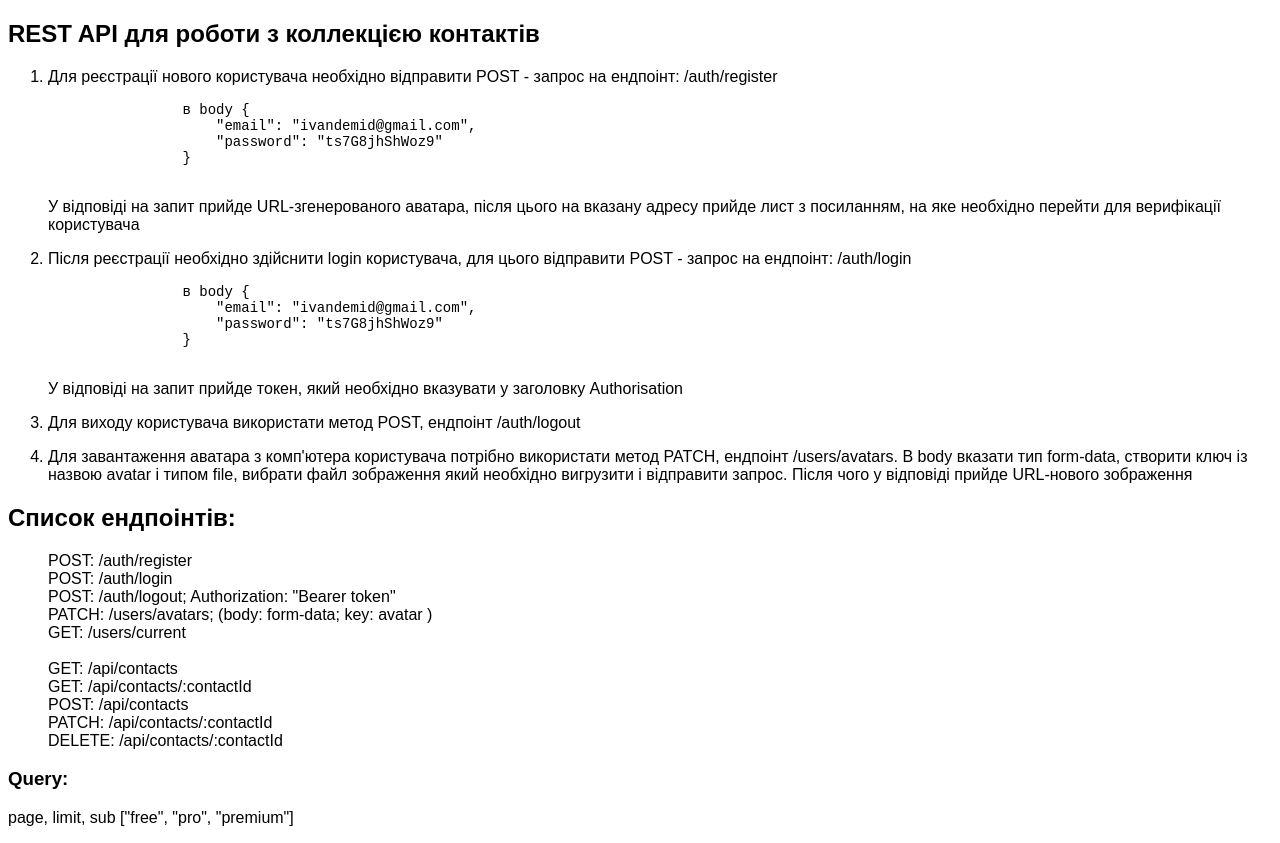
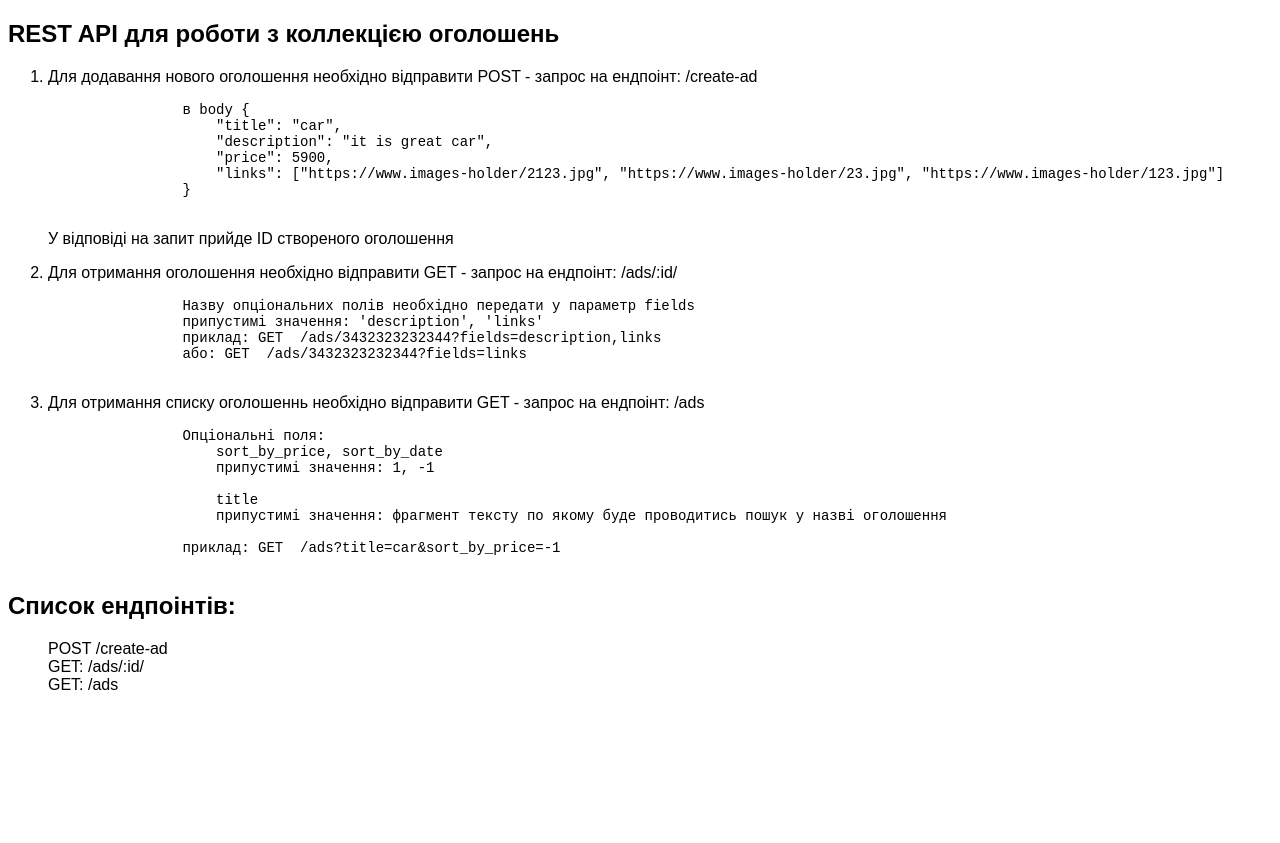
Before and after one commit to Lisnyk-M/ads-creator, a plain HTML site: page public/index.html in a window 1280 px wide. After the commit the page ends 800 px from the top, so only its background shows below. Drawn offline with Linux system fonts and the light colour scheme.

Commit message:
containing index.html

```diff
--- a/public/index.html
+++ b/public/index.html
@@ -25,57 +25,49 @@
 </head>
 
 <body>
-    <h2>REST API для роботи з коллекцією контактів</h2>
+    <h2>REST API для роботи з коллекцією оголошень</h2>
     <ul class="instructions">
         <li>
-            <p>Для реєстрації нового користувача необхідно відправити POST - запрос на ендпоінт: /auth/register</p>
+            <p>Для додавання нового оголошення необхідно відправити POST - запрос на ендпоінт: /create-ad</p>
             <pre class="text">
                 в body {
-                    "email": "ivandemid@gmail.com",
-                    "password": "ts7G8jhShWoz9"
+                    "title": "car",
+                    "description": "it is great car",
+                    "price": 5900,
+                    "links": ["https://www.images-holder/2123.jpg", "https://www.images-holder/23.jpg", "https://www.images-holder/123.jpg"]
                 }
              </pre>
-            <p>У відповіді на запит прийде URL-згенерованого аватара, після цього на вказану адресу прийде лист з
-                посиланням, на яке необхідно перейти для верифікації користувача </p>
+            <p>У відповіді на запит прийде ID створеного оголошення </p>
         </li>
         <li>
-            <p>Після реєстрації необхідно здійснити login користувача, для цього відправити POST - запрос на ендпоінт:
-                /auth/login</p>
+            <p>Для отримання оголошення необхідно відправити GET - запрос на ендпоінт: /ads/:id/</p>
             <pre class="text">
-                в body {
-                    "email": "ivandemid@gmail.com",
-                    "password": "ts7G8jhShWoz9"
-                }
+                Назву опціональних полів необхідно передати у параметр fields
+                припустимі значення: 'description', 'links'
+                приклад: GET  /ads/3432323232344?fields=description,links
+                або: GET  /ads/3432323232344?fields=links
              </pre>
-            <p>У відповіді на запит прийде токен, який необхідно вказувати у заголовку Authorisation</p>
         </li>
         <li>
-            <p>Для виходу користувача використати метод POST, ендпоінт /auth/logout</p>
-        </li>
-        <li>
-            <p>Для завантаження аватара з комп'ютера користувача потрібно використати метод PATCH, ендпоінт
-                /users/avatars. В body вказати тип form-data, створити ключ із назвою avatar і типом file, вибрати файл
-                зображення який необхідно вигрузити і відправити запрос. Після чого у відповіді прийде URL-нового
-                зображення
-            </p>
+            <p>Для отримання списку оголошеннь необхідно відправити GET - запрос на ендпоінт: /ads</p>
+            <pre class="text">
+                Опціональні поля:
+                    sort_by_price, sort_by_date
+                    припустимі значення: 1, -1
+
+                    title
+                    припустимі значення: фрагмент тексту по якому буде проводитись пошук у назві оголошення
+
+                приклад: GET  /ads?title=car&sort_by_price=-1
+             </pre>
         </li>
     </ul>
     <h2>Список ендпоінтів:</h2>
     <ul class="list">
-        <li>POST: /auth/register</li>
-        <li>POST: /auth/login</li>
-        <li>POST: /auth/logout; Authorization: "Bearer token"</li>
-        <li>PATCH: /users/avatars; (body: form-data; key: avatar )</li>
-        <li>GET: /users/current</li>
-        <br />
-        <li>GET: /api/contacts</li>
-        <li>GET: /api/contacts/:contactId</li>
-        <li>POST: /api/contacts</li>
-        <li>PATCH: /api/contacts/:contactId</li>
-        <li>DELETE: /api/contacts/:contactId</li>
+        <li>POST /create-ad</li>
+        <li>GET: /ads/:id/</li>
+        <li>GET: /ads</li>
     </ul>
-    <h3>Query:</h3>
-    <p>page, limit, sub ["free", "pro", "premium"]</p>
 </body>
 
 </html>
--- a/src/ads/ads.model.js
+++ b/src/ads/ads.model.js
@@ -5,6 +5,7 @@ const adsSchema = Schema({
     title: {
         type: String,
         required: true,
+        maxLength: 200,
     },
     price: {
         type: Number,
```
